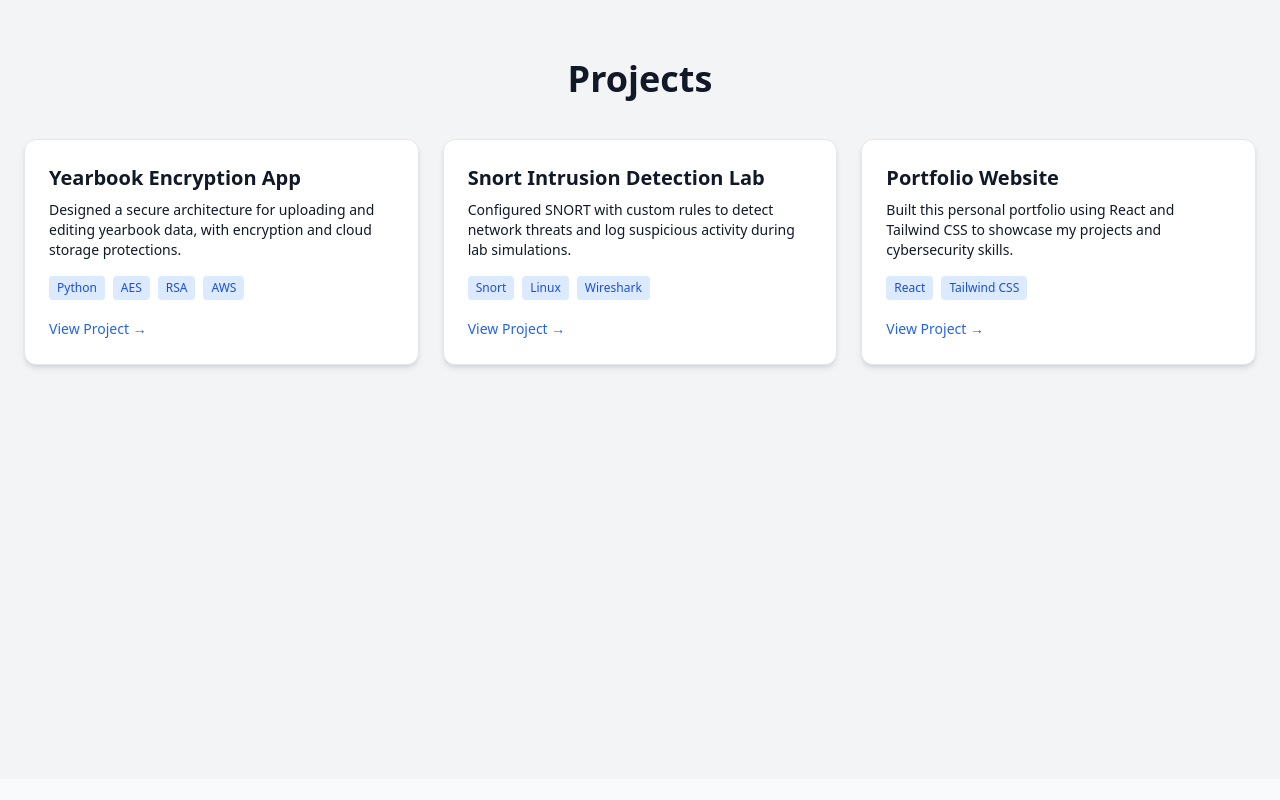
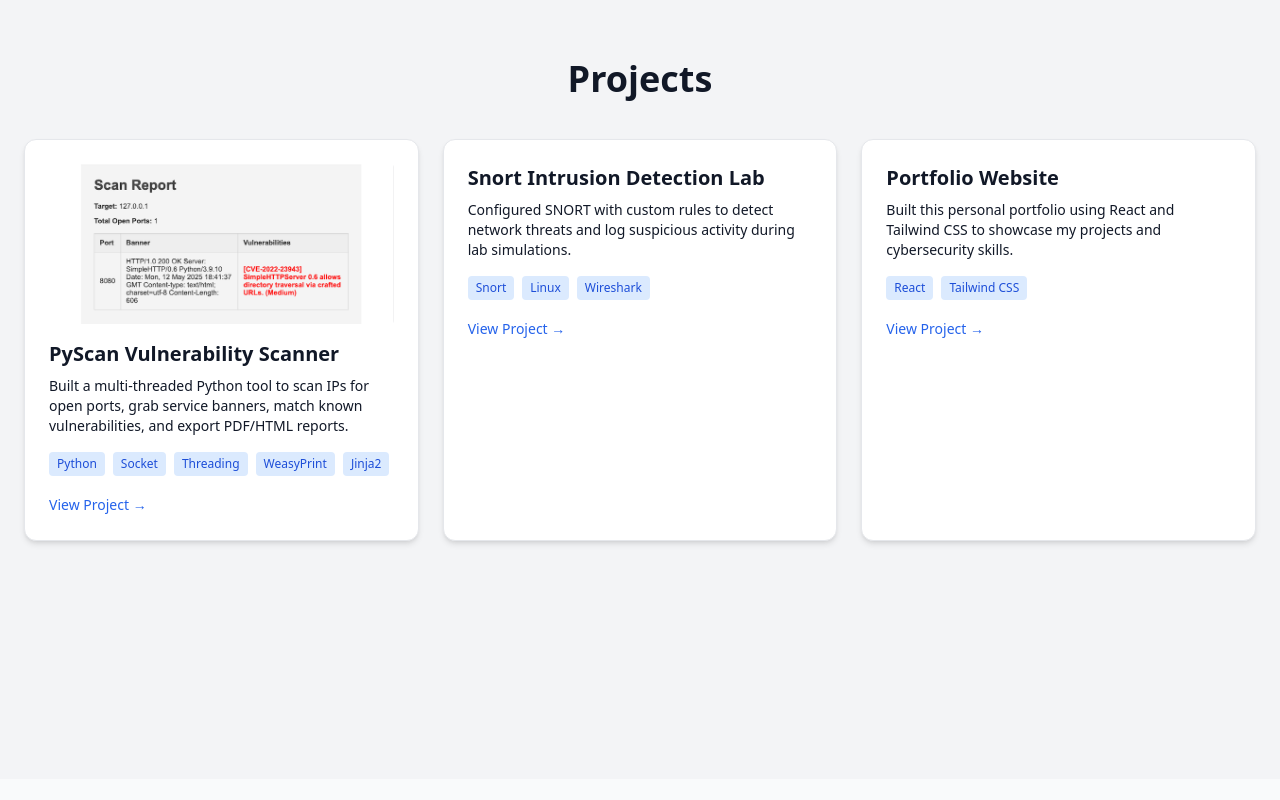
Before and after one commit to ssilvernail3/my-portfolio, a React (Vite) app: page / in a window 1280 px wide. Shown: the part 2040-2840 px from the top of the page. Built offline with nearby package versions, Linux system fonts and the light colour scheme.

Commit message:
Added PyScan with image feature to Projects.py

```diff
--- a/src/components/Projects.jsx
+++ b/src/components/Projects.jsx
@@ -1,11 +1,12 @@
 function Projects() {
     const projects = [
       {
-        title: 'Yearbook Encryption App',
+        title: 'PyScan Vulnerability Scanner',
         description:
-          'Designed a secure architecture for uploading and editing yearbook data, with encryption and cloud storage protections.',
-        tech: ['Python', 'AES', 'RSA', 'AWS'],
-        link: 'https://github.com/YOUR_USERNAME/yearbook-security',
+          'Built a multi-threaded Python tool to scan IPs for open ports, grab service banners, match known vulnerabilities, and export PDF/HTML reports.',
+        tech: ['Python', 'Socket', 'Threading', 'WeasyPrint', 'Jinja2'],
+        link: 'https://github.com/ssilvernail3/pyscan',
+        image: '/images/pyscan-preview.png'
       },
       {
         title: 'Snort Intrusion Detection Lab',
@@ -29,9 +30,18 @@ function Projects() {
         <div className="grid gap-6 sm:grid-cols-2 lg:grid-cols-3">
           {projects.map((project, index) => (
             <div
-            key={index}
-            className="bg-white p-6 rounded-xl shadow-md hover:shadow-xl transition-transform hover:-translate-y-1 border border-gray-200"
-          >
+              key={index}
+              className="bg-white p-6 rounded-xl shadow-md hover:shadow-xl transition-transform hover:-translate-y-1 border border-gray-200"
+            >
+              {/* ✅ ADD THIS IMAGE BLOCK */}
+              {project.image && (
+                <img
+                  src={project.image}
+                  alt={`${project.title} screenshot`}
+                  className="w-full h-40 object-cover rounded mb-4"
+                />
+              )}
+
               <h3 className="text-xl font-semibold mb-2">{project.title}</h3>
               <p className="text-sm mb-4">{project.description}</p>
               <div className="flex flex-wrap gap-2 text-xs text-blue-700 font-medium mb-4">
```
Also changed, not shown: public/images/pyscan-preview.png (added).
